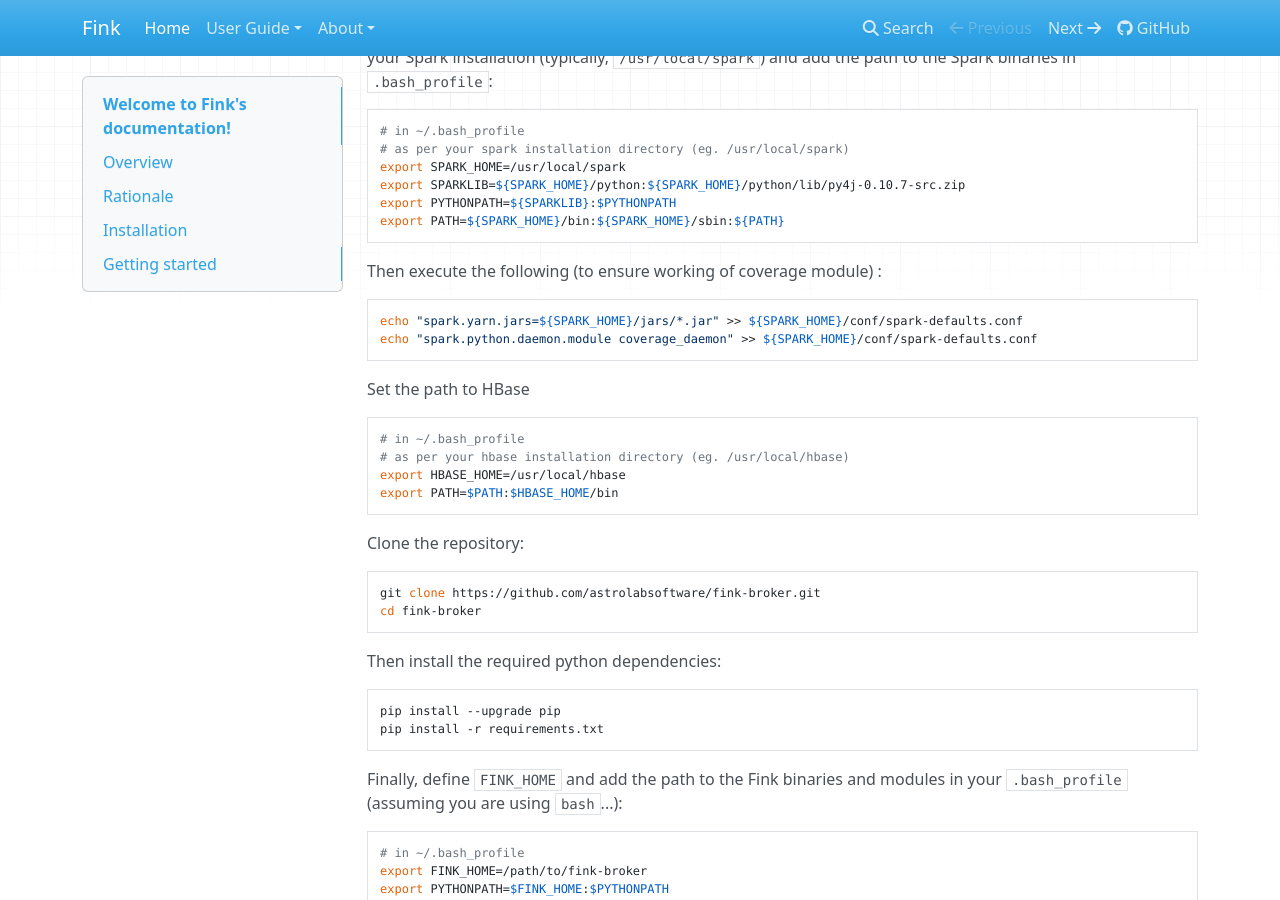
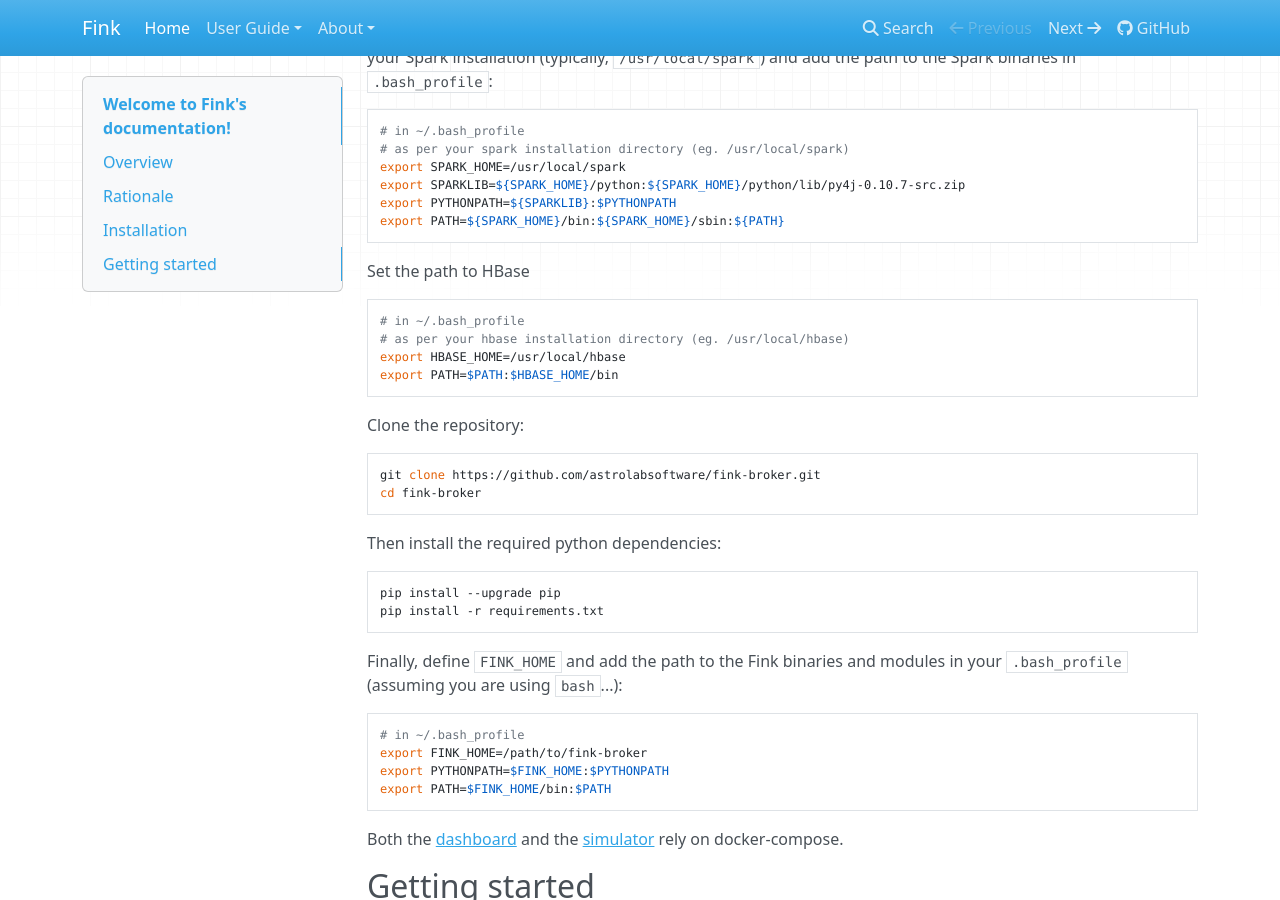
Before and after one commit to astrolabsoftware/fink, an MkDocs documentation site: the page built from docs/index.md, in a window 1280 px wide and 900 px high, scrolled down 1213 px. Built offline with MkDocs 1.6.1, drawn with Linux system fonts in a browser that asks for light colours; nearby versions of some CDN libraries.

Commit message:
Propagate change from PR 216 in fink-broker (last before transfer)

````diff
--- a/docs/index.md
+++ b/docs/index.md
@@ -43,12 +43,6 @@ export SPARK_HOME=/usr/local/spark
 export SPARKLIB=${SPARK_HOME}/python:${SPARK_HOME}/python/lib/py4j-0.10.7-src.zip
 export PYTHONPATH=${SPARKLIB}:$PYTHONPATH
 export PATH=${SPARK_HOME}/bin:${SPARK_HOME}/sbin:${PATH}
-```
-Then execute the following (to ensure working of coverage module) :
-
-```bash
-echo "spark.yarn.jars=${SPARK_HOME}/jars/*.jar" >> ${SPARK_HOME}/conf/spark-defaults.conf
-echo "spark.python.daemon.module coverage_daemon" >> ${SPARK_HOME}/conf/spark-defaults.conf
 ```
 
 Set the path to HBase
````
Also changed, not shown: docs/user_guide/howto.md (+0 -6 lines).
